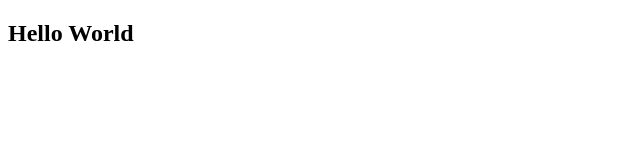
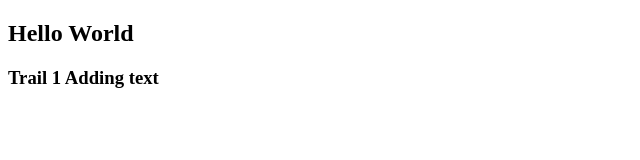
Before and after one commit to Im-harivishnu/Test_Website, a plain HTML site: page Index.html in a window 1280 px wide. Shown: the whole page, without its empty margins (0-640 px from the left). Drawn offline with Linux system fonts and the light colour scheme.

Commit message:
trail 1 msg

```diff
--- a/Index.html
+++ b/Index.html
@@ -9,5 +9,6 @@
 </head>
 <body>
     <h2>Hello World</h2>
+    <h3>Trail 1 Adding text</h3>
 </body>
 </html>
```
